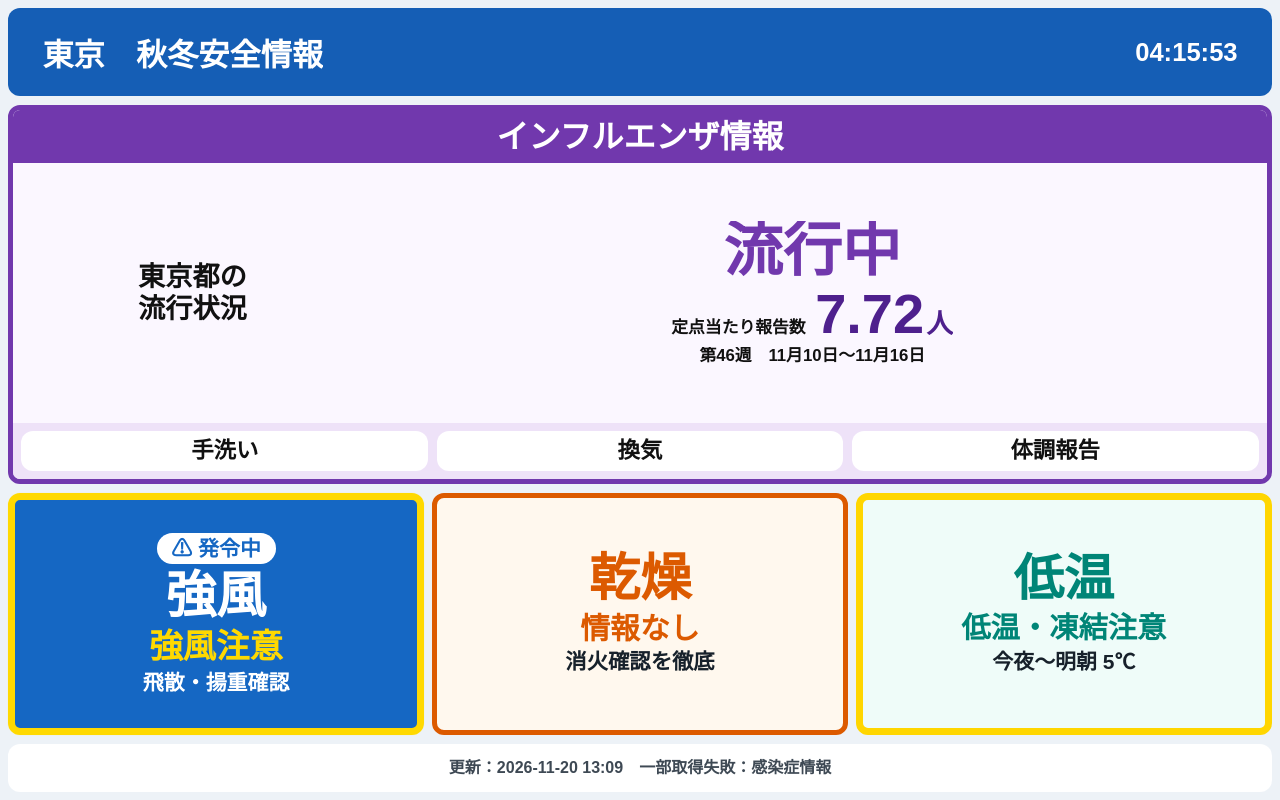
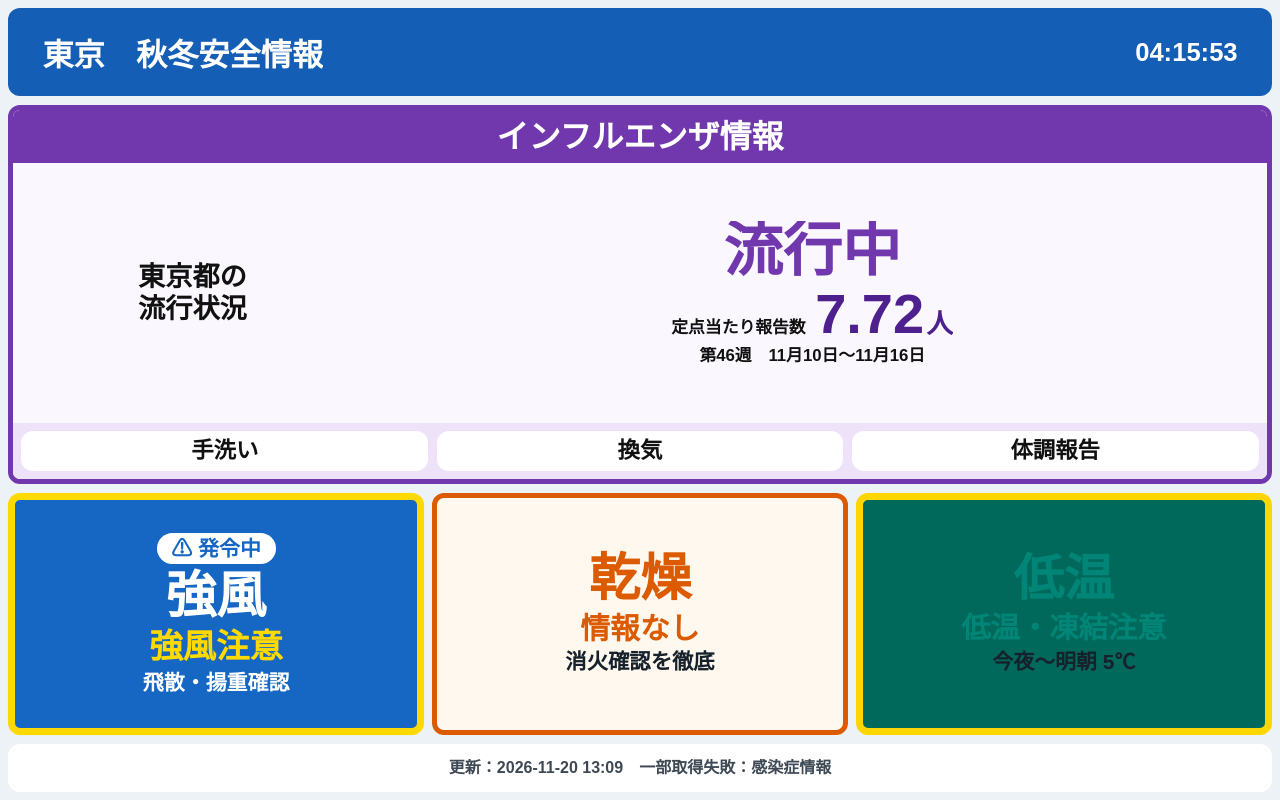
Before and after one commit to maeda0404/tokyo-autumn-winter-safety-signage, a plain HTML site: page index.html in a window 1280 px wide. Drawn offline with Linux system fonts and the light colour scheme.

Commit message:
Update index.html

```diff
--- a/index.html
+++ b/index.html
@@ -1,434 +1,754 @@
 <!DOCTYPE html>
+
 <html lang="ja">
 
 <head>
+
  <meta charset="UTF-8">
+
  <meta name="viewport" content="width=device-width, initial-scale=1.0">
+
  <title>東京 秋冬安全情報</title>
 
  <style>
+
  :root {
+
  --gap: clamp(5px, 1.05vmin, 10px);
+
  --radius: clamp(9px, 1.5vmin, 16px);
+
  --blue: #155eb5;
+
  --purple: #7138ad;
+
  }
 
  * {
+
  box-sizing: border-box;
+
  margin: 0;
+
  padding: 0;
+
  font-family: "Yu Gothic", "Meiryo", sans-serif;
+
  }
 
  html,
+
  body {
+
  width: 100%;
+
  height: 100%;
+
  min-width: 0;
+
  min-height: 0;
+
  overflow: hidden;
+
  background: #edf2f7;
+
  color: #111111;
+
  }
 
  body {
+
  padding: var(--gap);
+
  display: grid;
+
  grid-template-rows:
+
  clamp(58px, 11.5vh, 88px)
+
  minmax(0, 1fr)
+
  clamp(32px, 6.5vh, 48px);
+
  gap: var(--gap);
+
  }
 
  .header,
+
  .footer {
+
  border-radius: var(--radius);
+
  display: flex;
+
  align-items: center;
+
  }
 
  .header {
+
  min-width: 0;
+
  padding: 0 clamp(18px, 3vw, 34px);
+
  justify-content: space-between;
+
  gap: 12px;
+
  background: var(--blue);
+
  color: #ffffff;
+
  font-size: clamp(23px, 3.9vmin, 42px);
+
  font-weight: 900;
+
  white-space: nowrap;
+
  overflow: hidden;
+
  }
 
  .header-title {
+
  min-width: 0;
+
  overflow: hidden;
+
  text-overflow: ellipsis;
+
  }
 
  #clock {
+
  flex-shrink: 0;
+
  font-size: clamp(20px, 3.2vmin, 34px);
+
  font-weight: 900;
+
  font-variant-numeric: tabular-nums;
+
  }
 
  main {
+
  min-width: 0;
+
  min-height: 0;
+
  display: grid;
+
  grid-template-rows: minmax(0, 1.22fr) minmax(0, 0.78fr);
+
  gap: var(--gap);
+
  }
 
  .flu {
+
  min-width: 0;
+
  min-height: 0;
+
  border: clamp(3px, 0.65vmin, 5px) solid var(--purple);
+
  border-radius: var(--radius);
+
  background: #fbf7ff;
+
  display: grid;
+
  grid-template-rows: auto minmax(0, 1fr) auto;
+
  overflow: hidden;
+
  }
 
  .panel-title {
+
  padding: clamp(7px, 1.35vh, 13px);
+
  background: var(--purple);
+
  color: #ffffff;
+
  text-align: center;
+
  font-size: clamp(24px, 4vmin, 44px);
+
  font-weight: 900;
+
  line-height: 1;
+
  white-space: nowrap;
+
  }
 
  .flu-main {
+
  min-width: 0;
+
  min-height: 0;
+
  padding: clamp(7px, 1.35vmin, 14px);
+
  display: grid;
+
  grid-template-columns: minmax(0, 0.55fr) minmax(0, 1.45fr);
+
  align-items: center;
+
  gap: clamp(5px, 1vmin, 10px);
+
  }
 
  .flu-caption {
+
  text-align: center;
+
  font-size: clamp(21px, 3.4vmin, 37px);
+
  font-weight: 900;
+
  line-height: 1.2;
+
  }
 
  .flu-data {
+
  min-width: 0;
+
  display: grid;
+
  grid-template-columns: minmax(0, 1fr);
+
  grid-template-rows: auto auto auto;
+
  justify-items: center;
+
  align-items: center;
+
  row-gap: clamp(3px, 0.8vmin, 9px);
+
  }
 
  .flu-level {
+
  width: 100%;
+
  min-width: 0;
+
  text-align: center;
+
  color: var(--purple);
+
  font-size: clamp(34px, 7.4vmin, 80px);
+
  font-weight: 900;
+
  line-height: 1;
+
  white-space: nowrap;
+
  overflow: hidden;
+
  }
 
  .sentinel-box {
+
  width: 100%;
+
  min-width: 0;
+
  display: flex;
+
  justify-content: center;
+
  align-items: baseline;
+
  gap: clamp(6px, 1.2vmin, 14px);
+
  }
 
  .sentinel-label {
+
  flex-shrink: 0;
+
  font-size: clamp(14px, 2.1vmin, 23px);
+
  font-weight: 900;
+
  line-height: 1.05;
+
  white-space: nowrap;
+
  }
 
  .sentinel-value {
+
  min-width: 0;
+
  color: #4e208d;
+
  font-size: clamp(38px, 7vmin, 76px);
+
  font-weight: 900;
+
  line-height: 0.95;
+
  font-variant-numeric: tabular-nums;
+
  white-space: nowrap;
+
  overflow: hidden;
+
  }
 
  .sentinel-unit {
+
  margin-left: 0.08em;
+
  font-size: 0.48em;
+
  }
 
  .flu-meta {
+
  width: 100%;
+
  text-align: center;
+
  font-size: clamp(14px, 2.1vmin, 23px);
+
  font-weight: 900;
+
  line-height: 1.1;
+
  white-space: nowrap;
+
  overflow: hidden;
+
  text-overflow: ellipsis;
+
  }
 
  .actions {
+
  padding: clamp(6px, 1vmin, 10px);
+
  display: grid;
+
  grid-template-columns: repeat(3, minmax(0, 1fr));
+
  gap: var(--gap);
+
  background: #eee2f8;
+
  }
 
  .action {
+
  min-width: 0;
+
  padding: clamp(7px, 1.1vmin, 12px) 3px;
+
  background: #ffffff;
+
  border-radius: 12px;
+
  text-align: center;
+
  font-size: clamp(18px, 2.8vmin, 30px);
+
  font-weight: 900;
+
  line-height: 1;
+
  white-space: nowrap;
+
  }
 
  .weather {
+
  min-width: 0;
+
  min-height: 0;
+
  display: grid;
+
  grid-template-columns: repeat(3, minmax(0, 1fr));
+
  gap: var(--gap);
+
  }
 
  .card {
+
  min-width: 0;
+
  min-height: 0;
+
  border: clamp(3px, 0.65vmin, 5px) solid var(--c);
+
  border-radius: var(--radius);
+
  padding: clamp(7px, 1.2vmin, 14px);
+
  display: flex;
+
  flex-direction: column;
+
  align-items: center;
+
  justify-content: center;
+
  text-align: center;
+
  overflow: hidden;
+
  color: var(--c);
+
  background: var(--bg);
+
  container-type: size;
+
  }
 
  .card-name {
+
  font-size: clamp(29px, 5vmin, 52px);
+
  font-size: clamp(22px, 24cqmin, 96px);
+
  font-weight: 900;
+
  line-height: 1;
+
  white-space: nowrap;
+
  }
 
  .card-state {
+
  margin-top: clamp(6px, 1vmin, 11px);
+
  margin-top: 4cqmin;
+
  font-size: clamp(19px, 3.1vmin, 32px);
+
  font-size: clamp(16px, 14cqmin, 56px);
+
  font-weight: 900;
+
  line-height: 1.05;
+
  white-space: nowrap;
+
  }
 
  .card-note {
+
  margin-top: clamp(4px, 0.7vmin, 8px);
+
  margin-top: 3cqmin;
+
  color: #17212b;
+
  font-size: clamp(15px, 2.2vmin, 23px);
+
  font-size: clamp(12px, 10cqmin, 40px);
+
  font-weight: 900;
+
  line-height: 1.15;
+
  white-space: normal;
+
  }
 
  /* 「⚠ 発令中」バッジ：通常時は非表示 */
+
  .card-badge {
+
  display: none;
+
  margin-bottom: clamp(4px, 0.8vmin, 9px);
+
  margin-bottom: 3cqmin;
+
  padding: 0.15em 0.7em;
+
  border-radius: 999px;
+
  background: #ffffff;
+
  color: var(--c);
+
  font-size: clamp(14px, 2.2vmin, 24px);
+
  font-size: clamp(12px, 10cqmin, 40px);
+
  font-weight: 900;
+
  line-height: 1.2;
+
  white-space: nowrap;
+
  animation: blink 1s steps(1, end) infinite;
+
  }
 
  .wind {
+
  --c: #1565c0;
+
  --bg: #f3f8ff;
+
  }
 
  .dry {
+
  --c: #dc5a00;
+
  --bg: #fff8ee;
+
  }
 
  .cold {
+
  --c: #008577;
+
  --bg: #effcf9;
+
  }
 
  /*
   * 低温専用
-     * 5℃以下の場合は黄色枠だけで注意を示す。
-     * 背景反転・点滅・「発令中」表示は行わない。
+  * 5℃以下の場合は黄色枠＋濃い緑背景で注意を示す。
+  * 文字の色・サイズは通常時の設定をそのまま使用。
+  * 点滅・「発令中」表示は行わない。
   */
+
  .card.cold-active {
+
+ background: #00695c;
+
  border-color: #ffd600;
+
  border-width: clamp(4px, 0.9vmin, 8px);
+
  }
 
  /*
   * 強風・乾燥の注意報発令中表示
   */
+
  .card.active {
+
  background: var(--c);
+
  color: #ffffff;
+
  border-color: #ffd600;
+
  border-width: clamp(4px, 0.9vmin, 8px);
+
  animation: alertPulse 1.6s ease-in-out infinite;
+
  }
 
  .card.active .card-badge {
+
  display: inline-block;
+
  }
 
  .card.active .card-name {
+
  color: #ffffff;
+
  }
 
  .card.active .card-state {
+
  color: #ffd600;
+
  font-size: clamp(21px, 3.5vmin, 37px);
+
  font-size: clamp(17px, 16cqmin, 62px);
+
  }
 
  .card.active .card-note {
+
  color: #ffffff;
+
  }
 
  @keyframes alertPulse {
+
  0%,
+
  100% {
+
  filter: brightness(1);
+
  box-shadow: 0 0 0 0 rgba(255, 214, 0, 0.0);
+
  }
 
  50% {
+
  filter: brightness(1.12);
+
  box-shadow: 0 0 0 clamp(2px, 0.5vmin, 5px) rgba(255, 214, 0, 0.7);
+
  }
+
  }
 
  @keyframes blink {
+
  50% {
+
  opacity: 0.25;
+
  }
+
  }
 
  .footer {
+
  min-width: 0;
+
  justify-content: center;
+
  padding: 0 10px;
+
  background: #ffffff;
+
  color: #3e4954;
+
  font-size: clamp(13px, 2vmin, 21px);
+
  font-weight: 900;
+
  line-height: 1;
+
  text-align: center;
+
  white-space: nowrap;
+
  overflow: hidden;
+
  text-overflow: ellipsis;
+
  }
 
  .error {
+
  color: #b00020 !important;
+
  }
 
  @media screen and (max-aspect-ratio: 4 / 5) {
+
  main {
+
  grid-template-rows: minmax(0, 1fr) minmax(0, 1.45fr);
+
  }
 
  .flu-main {
+
  grid-template-columns: 1fr;
+
  }
 
  .flu-caption br {
+
  display: none;
+
  }
 
  .flu-data {
+
  grid-template-columns: minmax(0, 1fr);
+
  }
 
  .weather {
+
  grid-template-columns: 1fr;
+
  grid-template-rows: repeat(3, minmax(0, 1fr));
+
  }
 
  .card {
+
  flex-direction: row;
+
  justify-content: space-between;
+
  gap: 10px;
+
  }
 
  .card-state,
+
  .card-note,
+
  .card-badge {
+
  margin-top: 0;
+
  margin-bottom: 0;
+
  }
+
  }
 
  @media screen and (max-height: 560px) {
+
  body {
+
  grid-template-rows: 48px minmax(0, 1fr) 26px;
+
  gap: 4px;
+
  padding: 4px;
+
  }
 
  .panel-title,
+
  .flu-main,
+
  .actions,
+
  .card {
+
  padding: 5px;
+
  }
+
  }
+
  </style>
+
 </head>
 
 <body>
 
  <header class="header">
+
  <div class="header-title">東京　秋冬安全情報</div>
+
  <div id="clock">--:--:--</div>
+
  </header>
 
  <main>
@@ -436,35 +756,47 @@
  <section class="flu">
 
  <div class="panel-title">
+
  インフルエンザ情報
+
  </div>
 
  <div class="flu-main">
 
  <div class="flu-caption">
+
  東京都の<br>流行状況
+
  </div>
 
  <div class="flu-data">
 
  <div class="flu-level" id="fluLevel">
+
  確認中
+
  </div>
 
  <div class="sentinel-box">
 
  <div class="sentinel-label">
+
  定点当たり報告数
+
  </div>
 
  <div class="sentinel-value" id="perSentinel">
+
  --<span class="sentinel-unit">人</span>
+
  </div>
 
  </div>
 
  <div class="flu-meta" id="fluMeta">
+
  データ取得中
+
  </div>
 
  </div>
@@ -472,9 +804,13 @@
  </div>
 
  <div class="actions">
+
  <div class="action">手洗い</div>
+
  <div class="action">換気</div>
+
  <div class="action">体調報告</div>
+
  </div>
 
  </section>
@@ -484,15 +820,21 @@
  <article class="card wind" id="windCard">
 
  <div class="card-badge">
+
  ⚠ 発令中
+
  </div>
 
  <div class="card-name">
+
  強風
+
  </div>
 
  <div class="card-state" id="windState">
+
  確認中
+
  </div>
 
  <div class="card-note" id="windNote"></div>
@@ -502,15 +844,21 @@
  <article class="card dry" id="dryCard">
 
  <div class="card-badge">
+
  ⚠ 発令中
+
  </div>
 
  <div class="card-name">
+
  乾燥
+
  </div>
 
  <div class="card-state" id="dryState">
+
  確認中
+
  </div>
 
  <div class="card-note" id="dryNote"></div>
@@ -525,11 +873,15 @@
  -->
 
  <div class="card-name">
+
  低温
+
  </div>
 
  <div class="card-state" id="coldState">
+
  確認中
+
  </div>
 
  <div class="card-note" id="coldNote"></div>
@@ -541,89 +893,130 @@
  </main>
 
  <footer class="footer" id="footer">
+
  データを読み込んでいます
+
  </footer>
 
  <script>
+
  "use strict";
 
  const DATA_URL = "./data/status.json";
 
  // 枠からはみ出す場合、収まるまで文字サイズを1pxずつ小さくする
+
  function fitText(element, minSize) {
 
  if (!element) {
+
  return;
+
  }
 
  element.style.fontSize = "";
 
  let size = parseFloat(
+
  getComputedStyle(element).fontSize
+
  );
 
  while (
+
  element.scrollWidth > element.clientWidth &&
+
  size > minSize
+
  ) {
+
  size -= 1;
+
  element.style.fontSize = size + "px";
+
  }
+
  }
 
 
  function fitInfluenza() {
 
  fitText(
+
  document.getElementById("fluLevel"),
+
  16
+
  );
 
  fitText(
+
  document.getElementById("perSentinel"),
+
  16
+
  );
+
  }
 
 
  function updateClock() {
 
  document.getElementById("clock").textContent =
+
  new Date().toLocaleTimeString(
+
  "ja-JP",
+
  {
+
  hour: "2-digit",
+
  minute: "2-digit",
+
  second: "2-digit",
+
  hour12: false
+
  }
+
  );
+
  }
 
 
  function displayCard(key, item) {
 
  const card =
+
  document.getElementById(key + "Card");
 
  const stateElement =
+
  document.getElementById(key + "State");
 
  const noteElement =
+
  document.getElementById(key + "Note");
 
  if (!card || !stateElement || !noteElement) {
+
  return;
+
  }
 
  item = item || {};
 
  stateElement.textContent =
+
  item.active
+
  ? (item.alertText || "注意")
+
  : (item.normalText || "情報なし");
 
  noteElement.textContent =
+
  item.note || "";
 
  /*
@@ -631,22 +1024,28 @@
   *
   * active = true
   * → 黄色枠
+  * → 濃い緑背景
   * → 「低温・凍結注意」を表示
   *
+  * 文字設定は変更しない
   * 点滅なし
-       * 背景反転なし
   * 「⚠ 発令中」なし
   */
+
  if (key === "cold") {
 
  card.classList.remove("active");
 
  card.classList.toggle(
+
  "cold-active",
+
  Boolean(item.active)
+
  );
 
  return;
+
  }
 
  /*
@@ -655,65 +1054,90 @@
   * 気象庁の注意報等が有効なら
   * 従来どおりactive表示
   */
+
  card.classList.remove("cold-active");
 
  card.classList.toggle(
+
  "active",
+
  Boolean(item.active)
+
  );
+
  }
 
 
  function displayInfluenza(influenza) {
 
  const levelElement =
+
  document.getElementById("fluLevel");
 
  const valueElement =
+
  document.getElementById("perSentinel");
 
  const metaElement =
+
  document.getElementById("fluMeta");
 
  levelElement.classList.remove("error");
 
  levelElement.textContent =
+
  influenza.level || "確認中";
 
  const value =
+
  Number(influenza.perSentinel);
 
  if (Number.isFinite(value)) {
 
  valueElement.innerHTML =
+
  value.toFixed(2) +
+
  '<span class="sentinel-unit">人</span>';
 
  } else {
 
  valueElement.innerHTML =
+
  '--<span class="sentinel-unit">人</span>';
+
  }
 
  const metaParts = [];
 
  if (influenza.week) {
+
  metaParts.push(influenza.week);
+
  }
 
  if (
+
  influenza.period &&
+
  influenza.period !== "東京都"
+
  ) {
+
  metaParts.push(influenza.period);
+
  }
 
  metaElement.textContent =
+
  metaParts.length > 0
+
  ? metaParts.join("　")
+
  : "最新情報を確認中";
 
  fitInfluenza();
+
  }
 
 
@@ -722,50 +1146,79 @@
  try {
 
  const response = await fetch(
+
  DATA_URL + "?t=" + Date.now(),
+
  {
+
  cache: "no-store"
+
  }
+
  );
 
  if (!response.ok) {
+
  throw new Error(
+
  "status.json HTTP " +
+
  response.status
+
  );
+
  }
 
  const data =
+
  await response.json();
 
  displayInfluenza(
+
  data.influenza || {}
+
  );
 
  const weather =
+
  data.weather || {};
 
  displayCard(
+
  "wind",
+
  weather.wind || {}
+
  );
 
  displayCard(
+
  "dry",
+
  weather.dry || {}
+
  );
 
  displayCard(
+
  "cold",
+
  weather.cold || {}
+
  );
 
  document.getElementById(
+
  "footer"
+
  ).textContent =
+
  "更新：" +
+
  (data.updated || "--") +
+
  "　" +
+
  (data.sourceStatus || "");
 
  } catch (error) {
@@ -773,54 +1226,82 @@
  console.error(error);
 
  document.getElementById(
+
  "fluLevel"
+
  ).textContent =
+
  "取得失敗";
 
  document.getElementById(
+
  "fluLevel"
+
  ).classList.add(
+
  "error"
+
  );
 
  document.getElementById(
+
  "perSentinel"
+
  ).innerHTML =
+
  '--<span class="sentinel-unit">人</span>';
 
  document.getElementById(
+
  "fluMeta"
+
  ).textContent =
+
  "データ取得を確認してください";
 
  document.getElementById(
+
  "footer"
+
  ).textContent =
+
  "データ更新を確認してください";
 
  fitInfluenza();
+
  }
+
  }
 
 
  updateClock();
 
  setInterval(
+
  updateClock,
+
  1000
+
  );
 
  window.addEventListener(
+
  "resize",
+
  fitInfluenza
+
  );
 
  loadData();
 
  setInterval(
+
  loadData,
+
  10 * 60 * 1000
+
  );
+
  </script>
 
 </body>
```
Lines whose indentation alone changed are shown as unchanged.
